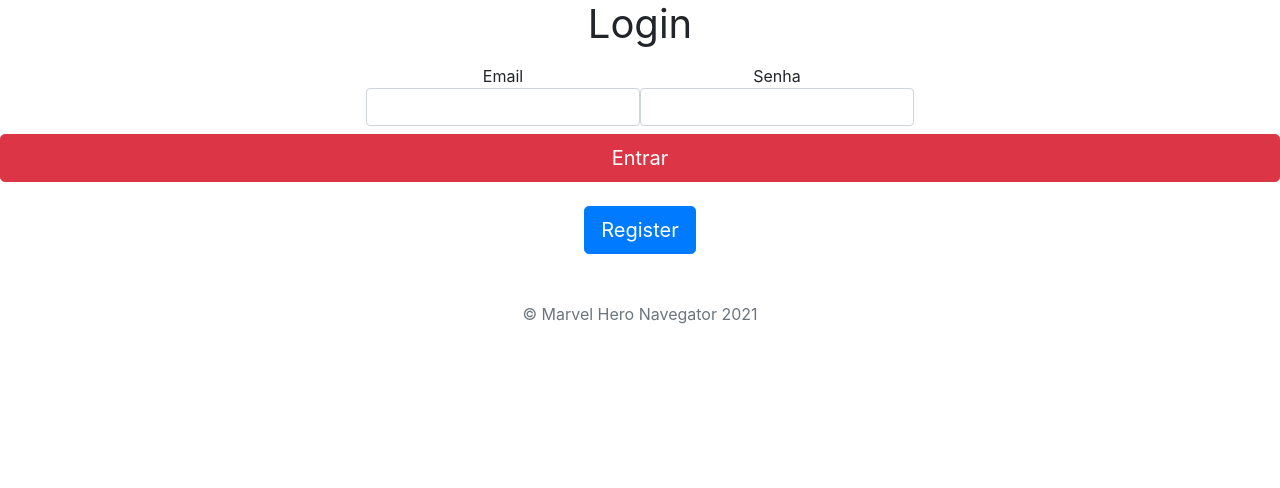
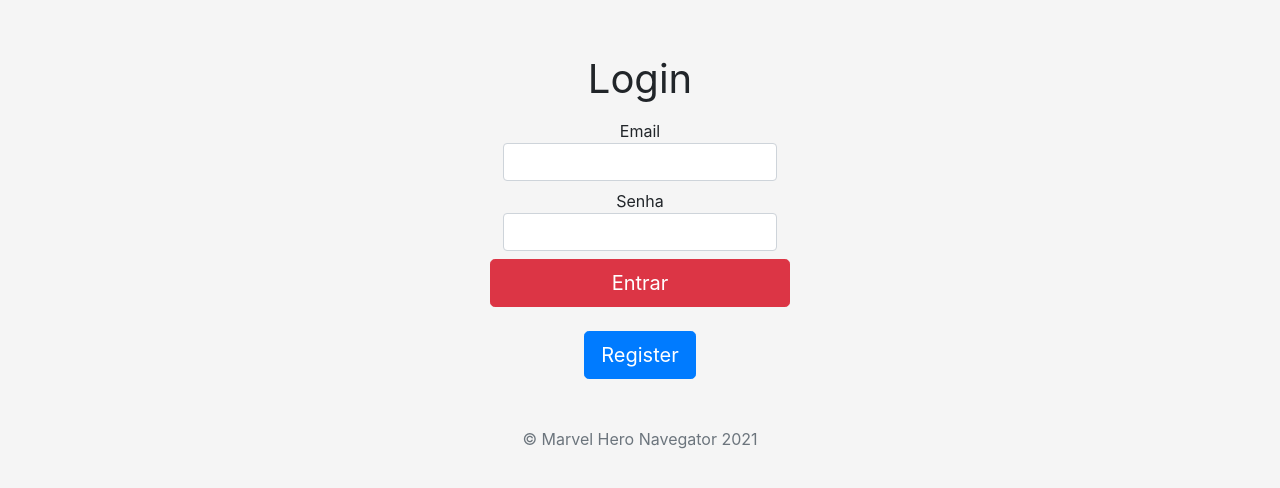
Before and after one commit to dekopossas/marvel-hero-navigator, a React (Create React App) app in the folder marvel-hero-navegator-frontend/: page /login in a window 1280 px wide. Shown: the top 488 px of the page. Built offline with nearby package versions, Linux system fonts and the light colour scheme.

Commit message:
tirei o nodemodelus do lugar errado

```diff
--- a/marvel-hero-navegator-frontend/src/pages/Login/index.jsx
+++ b/marvel-hero-navegator-frontend/src/pages/Login/index.jsx
@@ -3,9 +3,8 @@ import S from './style';
 
 function Login() {
   return (
-    <S.Container>
-      <div className="text-center">
-        <form className="form-signin">
+    <S.Container className="text-center">
+      <S.Form className="form-signin">
         <h1 className="h1 mb-3 font-weight-normal">Login</h1>
         <label htmlFor="email">
           Email
@@ -37,8 +36,7 @@ function Login() {
           Register
         </button>
         <p className="mt-5 mb-3 text-muted">© Marvel Hero Navegator 2021</p>
-        </form>
-      </div>
+      </S.Form>
     </S.Container>
   );
 }
--- a/marvel-hero-navegator-frontend/src/pages/Login/style.js
+++ b/marvel-hero-navegator-frontend/src/pages/Login/style.js
@@ -1,7 +1,31 @@
 import styled from 'styled-components';
 
 const Container = styled.div`
-  width: 100%;
+  display: flex;
+  align-items: center;
+  padding-top: 40px;
+  padding-bottom: 40px;
+  background-color: #f5f5f5;
+  height: 100%;
 `;
 
-export default { Container };
+const Form = styled.form`
+  width: 100%;
+  max-width: 330px;
+  padding: 15px;
+  margin: auto;
+`;
+
+const Input = styled.input`
+  position: relative;
+  box-sizing: border-box;
+  height: auto;
+  padding: 10px;
+  font-size: 16px;
+`;
+
+export default {
+  Container,
+  Form,
+  Input,
+};
```
Also changed, not shown: 2 other files (tests, documents, lock files or other folders). Lines whose indentation alone changed are shown as unchanged.
